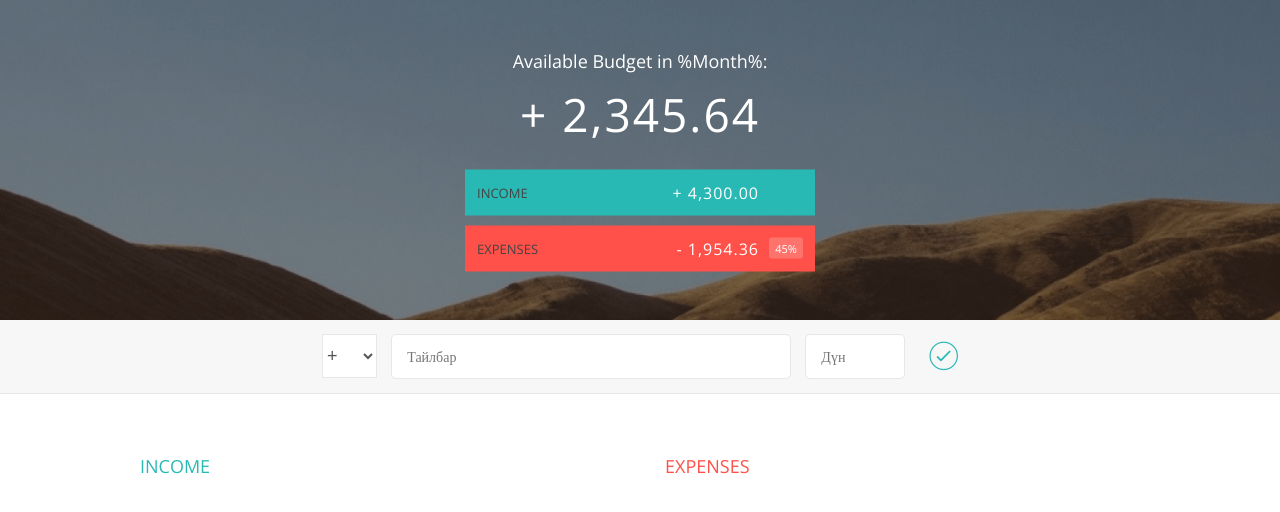
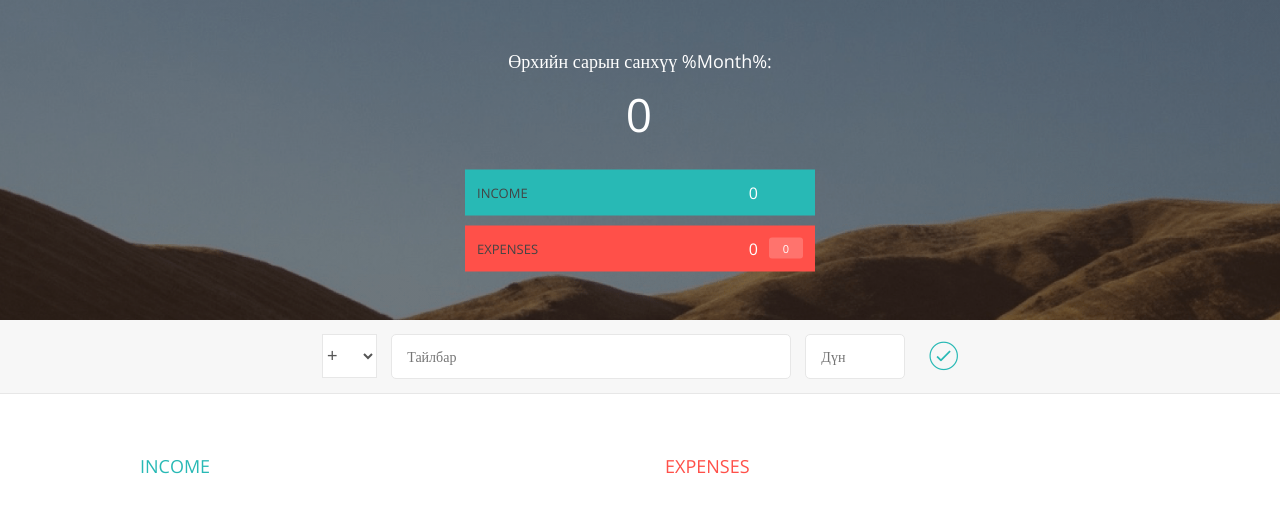
Before and after one commit to Esuwork/finance, a plain HTML site: page index.html in a window 1280 px wide. Drawn offline with nearby package versions, Linux system fonts and the light colour scheme.

Commit message:
tusviig delgetsend update hiine

```diff
--- a/app.js
+++ b/app.js
@@ -6,7 +6,11 @@ var uiController = (function() {
         inputValue: '.add__value',
         addBtn: '.add__btn',
         incomeList: '.income__list',
-        expenseList: '.expenses__list'
+        expenseList: '.expenses__list',
+        tusuvLabel: '.budget__value',
+        incomeLabel: '.budget__income--value',
+        expenseLabel: '.budget__expenses--value',
+        percentageLabel: '.budget__expenses--percentage'
     }
     return {
         getInput: function(){
@@ -31,10 +35,18 @@ var uiController = (function() {
             });
 
             fieldsArr[0].focus();
+        },
 
-            // for (var i = 0; i < fieldsArr.length; i++) {
-            //     fieldsArr[i].value = '';
-            // }
+        tusviigUzuuleh: function(tusuv){
+            document.querySelector(DOMstrings.tusuvLabel).textContent = tusuv.tusuv;
+            document.querySelector(DOMstrings.incomeLabel).textContent = tusuv.totalInc;
+            document.querySelector(DOMstrings.expenseLabel).textContent = tusuv.totalExp;
+            if(tusuv.huvi !== 0) {
+                document.querySelector(DOMstrings.percentageLabel).textContent = tusuv.huvi +"%";
+            } else {
+                document.querySelector(DOMstrings.percentageLabel).textContent = tusuv.huvi;
+            }
+
         },
 
         addListItem: function(item , type){
@@ -158,7 +170,7 @@ var appController = (function(uiController, financeController) {
         var tusuv = financeController.tusviigAvah();
 
         // 6. Tootsoog delgetsend gargana.
-        console.log(tusuv);
+        uiController.tusviigUzuuleh(tusuv);
         }
 
     };
@@ -179,6 +191,12 @@ var appController = (function(uiController, financeController) {
     return {
         init: function(){
             console.log('app started...');
+            uiController.tusviigUzuuleh({
+                tusuv: 0,
+                huvi: 0,
+                totalInc: 0,
+                totalExp: 0
+            });
             setupEventListeners();
         }
     }
--- a/index.html
+++ b/index.html
@@ -12,7 +12,7 @@
         <div class="top">
             <div class="budget">
                 <div class="budget__title">
-                    Available Budget in <span class="budget__title--month">%Month%</span>:
+                    Өрхийн сарын санхүү <span class="budget__title--month">%Month%</span>:
                 </div>
 
                 <div class="budget__value">+ 2,345.64</div>
```
